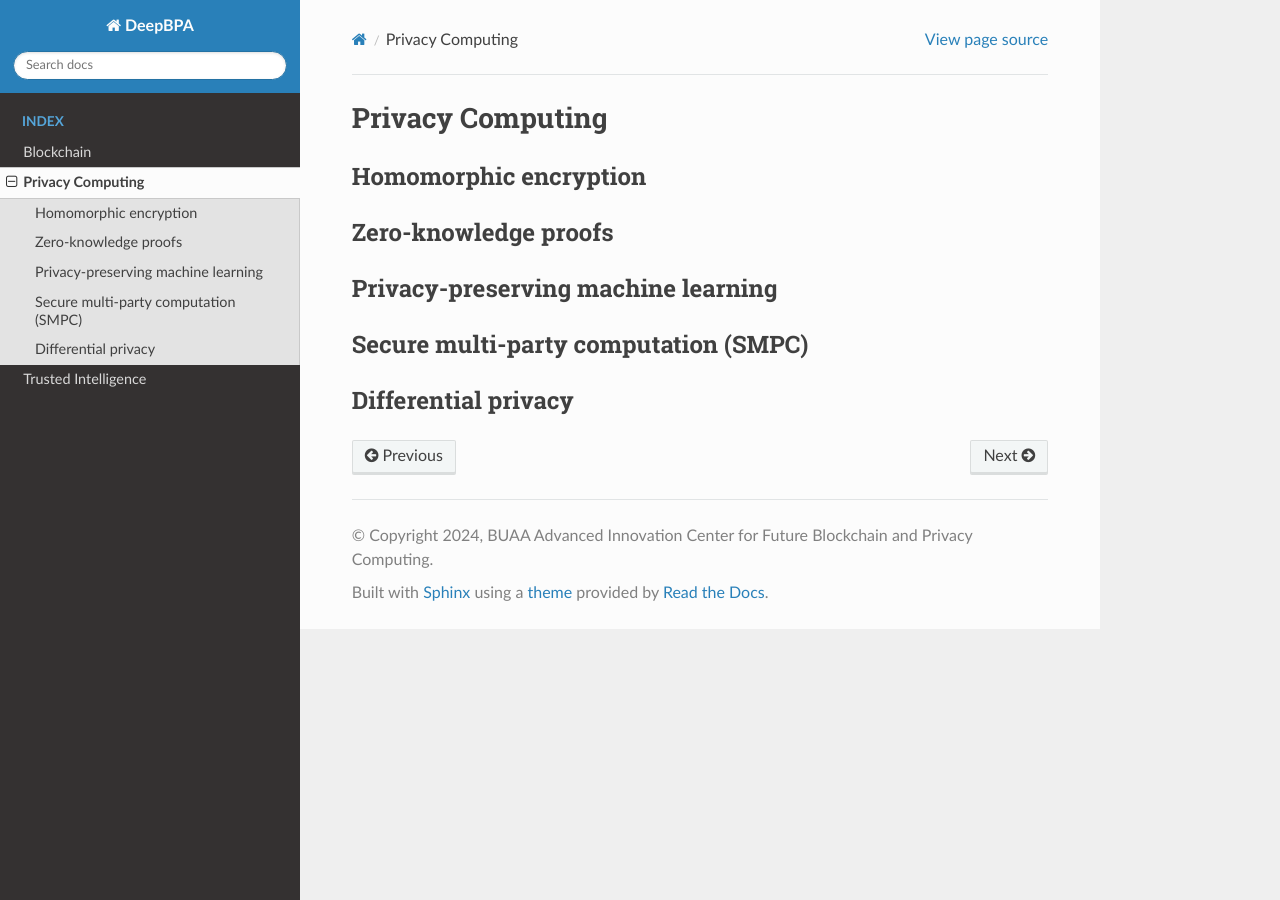
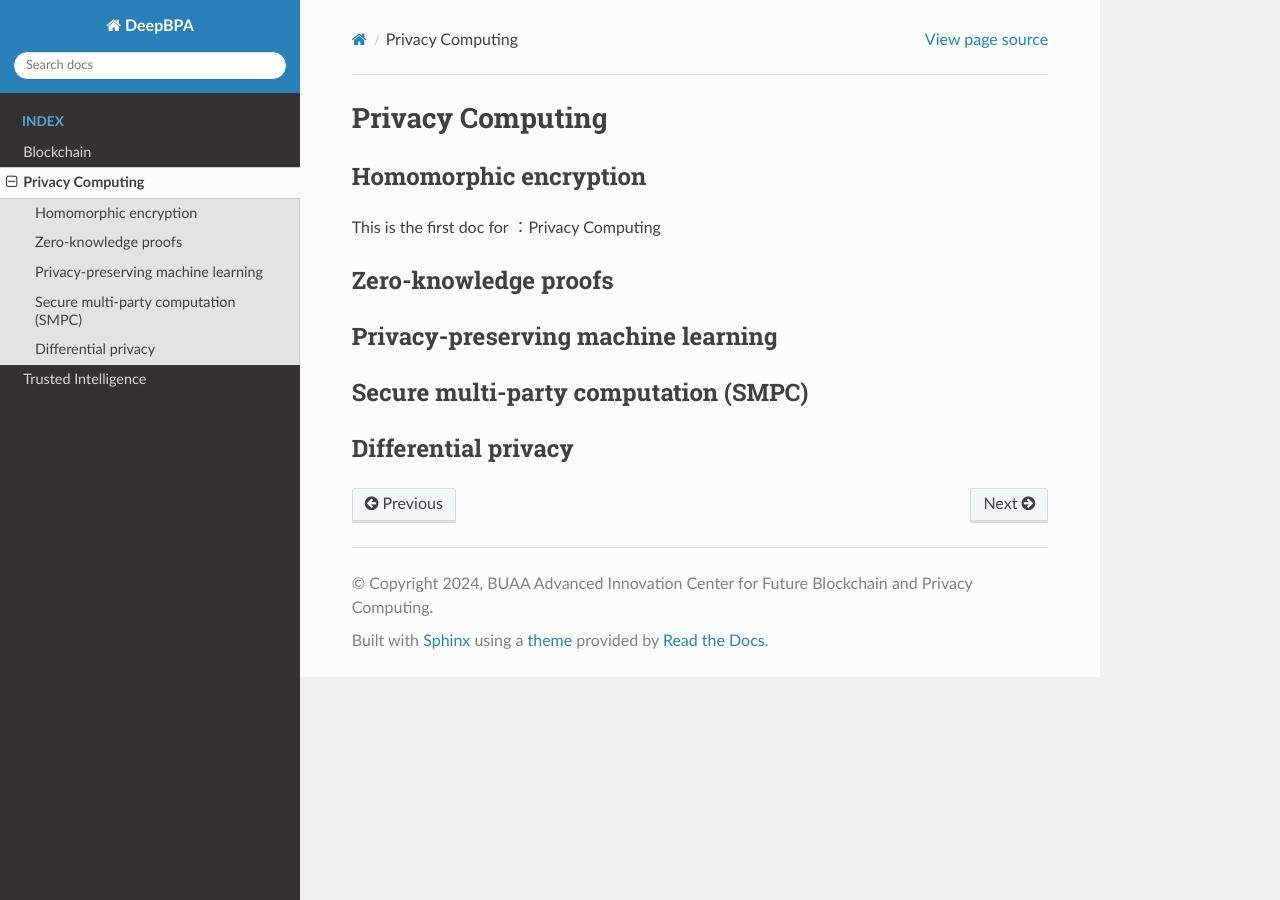
Before and after one commit to yuanbosoft/deepbpa, a Sphinx documentation site: the page built from source/privacycomputing.rst, in a window 1280 px wide. Built offline with Sphinx 7.4.7 and the Read the Docs theme 3.1.0, drawn with Linux system fonts in a browser that asks for light colours.

Commit message:
modified pc

```diff
--- a/source/privacycomputing.rst
+++ b/source/privacycomputing.rst
@@ -3,6 +3,11 @@ Privacy Computing
 
 Homomorphic encryption
 -----------------------
+
+
+This is the first doc for ：Privacy Computing
+
+
 Zero-knowledge proofs
 ----------------------
 
```
